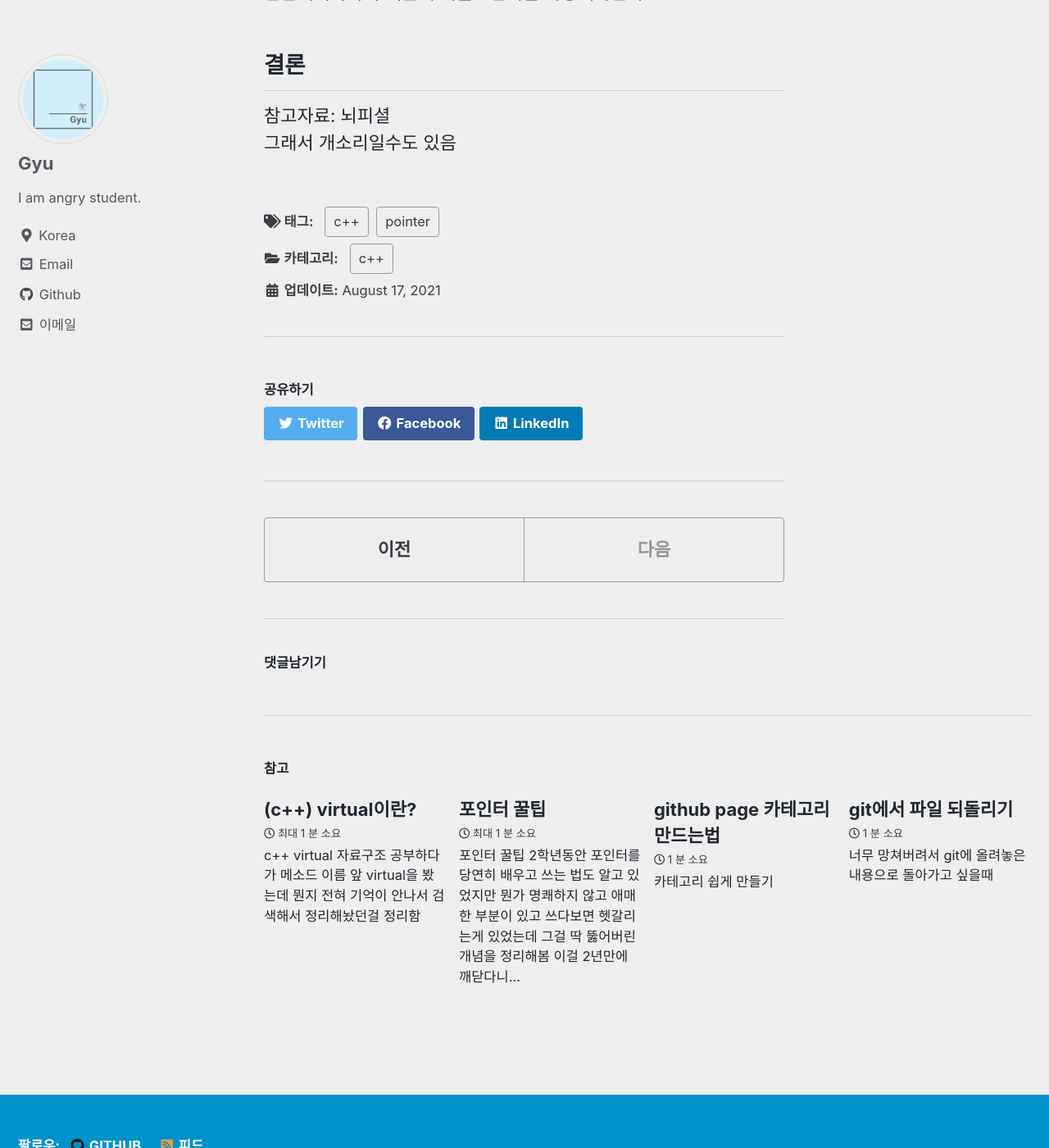
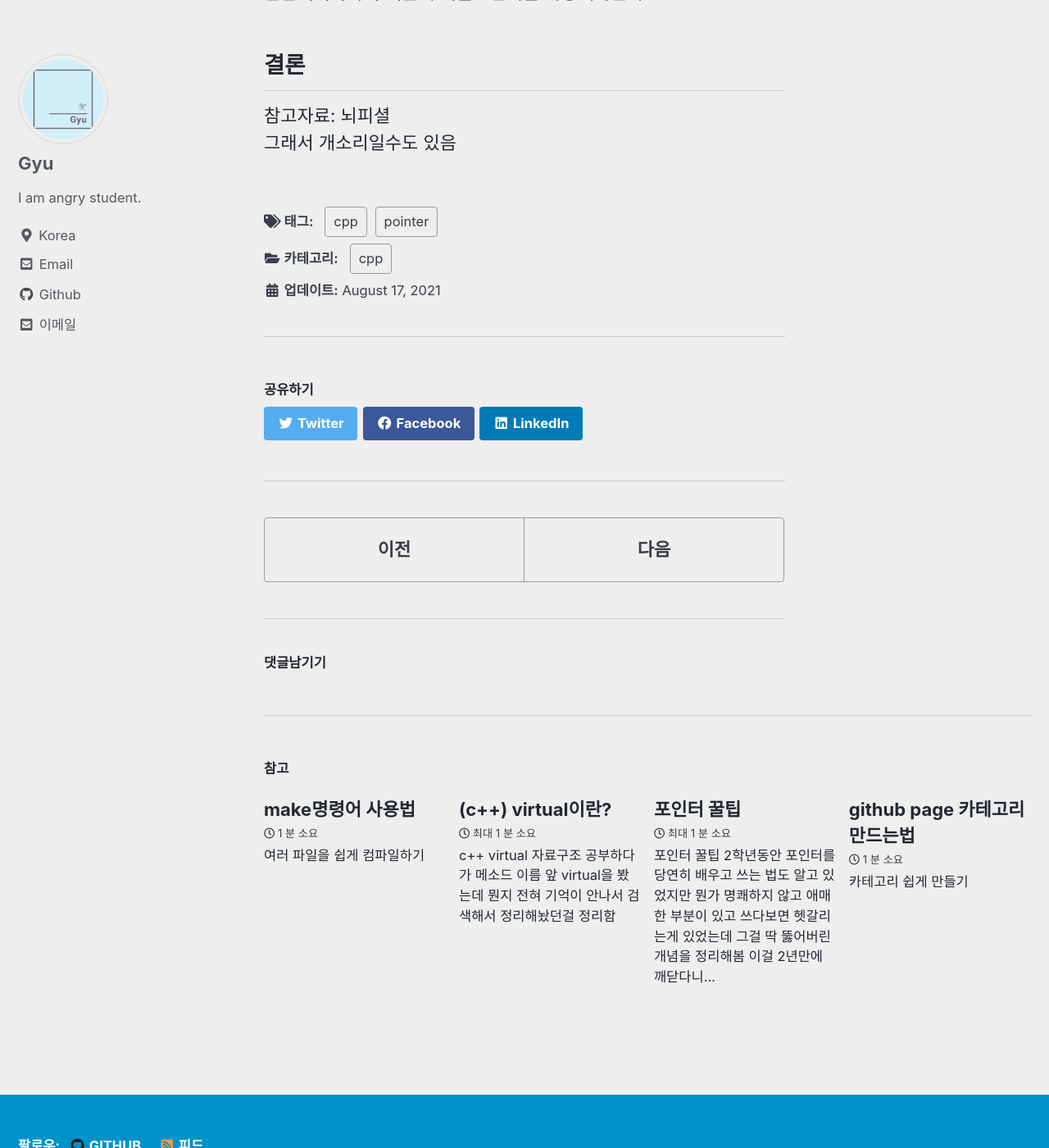
Before and after one commit to parksk99/parksk99.github.io, a Jekyll site: the page built from _posts/2021-08-17-double-pointer.md, in a window 1280 px wide and 1400 px high, scrolled down 2821 px. Shown: the whole window at 82% size. Built offline with Jekyll 4.4.1, drawn with Linux system fonts in a browser that asks for light colours; cached includes are drawn as plain includes; comment, search, counter and statistics services are not loaded; some of the changed lines change nothing that is shown.

Commit message:
post 'post makefile'

````diff
--- a/_posts/2021-08-17-double-pointer.md
+++ b/_posts/2021-08-17-double-pointer.md
@@ -1,7 +1,7 @@
 ---
 title: 더블포인터 사용
-category: [c++]
-tag: [c++,pointer]
+category: [cpp]
+tag: [cpp,pointer]
 ---
 # 더블포인터를 사용하는 경우 중 하나
 
--- /dev/null
+++ b/_posts/2021-08-18-makefile.md
@@ -0,0 +1,90 @@
+---
+title: make명령어 사용법
+category: [linux]
+tag: [linux,make]
+---
+
+# 여러 파일을 쉽게 컴파일하기
+
+***
+옛날에 공부하면서 정리해놨었는데 다시 기억해내기위해 정리해봄
+## 1. make
+* 사용하는 이유
+큰 프로젝트라면 일일이 컴파일하기 어렵고 귀찮고
+목적파일 만들다가 ```gcc -c veryImportant.c -o veryImportant.c```
+이렇게 해버려서 아주 중요한 파일을 날려먹을수도 있기 때문에
+make로 미리 세팅해놓는다면 쉽고 편하게 컴파일 할 수 있다.
+
+* 사용법
+make명령어는 Makefile이 가장 중요하다.
+규칙에 맞게 Makefile이라는 이름의 텍스트 파일을 작성해준 뒤
+(대소문자도 정확히 구분해야했던거같음)
+(작업 디렉토리 안에다가)
+make명령어를 실행하면 끝이다.
+
+## 2. Makefile작성 규칙
+Makefile에 들어갈 내용은 크게 두가지로 구분할 수 있다.
+1. 명령어 작성(의존성 명시)
+2. 매크로
+
+### 2.1 명령어 작성
+```
+(target file) : (dependent file 1) (dependent file 2)
+	(command 1)
+	(command 2)
+```
+위 형식이 가장 기본이다.
+예를 들어 *test.c*파일이 있다고 했을 때
+c파일을 목적파일로 변환시키게 하려면
+```
+test.o : test.c
+	gcc test.c -c -o test.o
+```
+Makefile안에 해당 내용을 작성하고 make명령을 실행하면 된다.
+#### 2.1.a 의존성 (dependent file)
+만약 큰 프로젝트를 다루고 있다고 가정했을때
+파일 하나만 수정하고 make 명령을 수행했는데
+프로젝트 안의 모든 소스코드를 컴파일하는 것은
+대충 생각해봐도 아주아주아주 비효율적인 행동이다.
+따라서 make명령어에서는 그런일을 방지하기 위해 파일의 의존성을 명시하게 한다.///
+```
+test.o : test.c test.h
+	gcc test.c -c -o test.o
+```
+test.c와 test.h파일이 모두 변하지 않았으면 ``` gcc test.c -c -o test.o ``` 명령은 실행되지 않는다.
+만약 test.c test.h중 하나라도 수정했으면 명령을 수행한다.
+
+### 2.2 매크로
+Makefile에서 자주 쓰는 구문들이 있다.
+gcc나 파일의 이름들이 그 예다.
+그런 키워드들을 매크로로 설정해서 간편하게 Makefile을 작성할 수 있다.
+매크로를 사용해서 Makefile을 작성하면 다음과 같다.
+```
+CC = gcc
+
+test.o : test.c
+	($CC) test.c -c -o test.o
+```
+매크로를 사용할때는 괄호와 $기호를 붙여줘야한다.
+
+## 3. 팁
+```
+main.exe : test.o main.o
+	gcc test.o main.o -o main.exe
+
+test.o : test.c
+	gcc test.c -c -o test.o
+
+main.o : main.c
+	gcc main.c -c -o main.o
+```
+
+$make test.o 명령을 실행하면 test.o 파일만 만들수도 있다.
+(target file) 이름이 make 뒤에 명령어로 쓰일수 있다는거라
+```
+clean:
+	rm -rf *.o *.exe
+```
+ ``` $ make clean ```
+이러면 작업디렉토리의 목적파일과 실행파일을 지울 수 있다.
+이걸 여러가지로 활용하면 된다.
````
